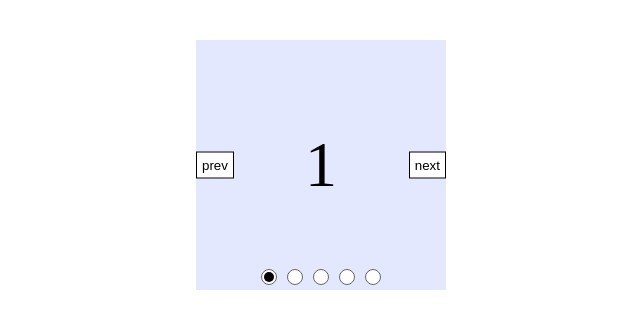
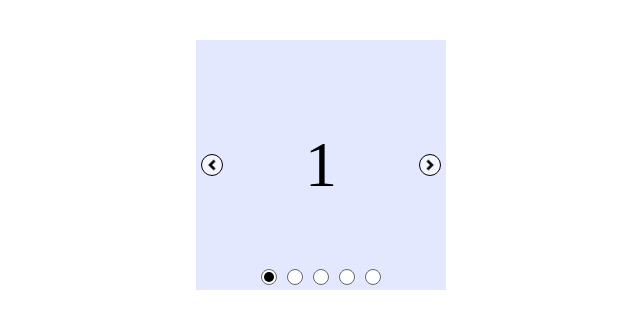
Before and after one commit to anebozhenko/carousel, a plain HTML site: page index.html in a window 1280 px wide. Shown: the whole page, without its empty margins (319-959 px from the left). Drawn offline with Linux system fonts and the light colour scheme.

Commit message:
added arrows

```diff
--- a/index.html
+++ b/index.html
@@ -8,8 +8,8 @@
 <body>
 
 	<div class="carousel">
-		<button class="carousel__arrow carousel__arrow-prev">prev</button>
-		<button class="carousel__arrow carousel__arrow-next">next</button>
+		<div class="carousel__arrow carousel__arrow-prev"></div>
+		<div class="carousel__arrow carousel__arrow-next"></div>
 		<div class="carousel__items">
 			<div class="carousel__row">
 				<div class="carousel__item"></div>
--- a/sass/styles.sass
+++ b/sass/styles.sass
@@ -10,16 +10,22 @@
 	transform: translate(-50%, 0)
 	&__arrow
 		border: 1px solid #000
-		background: #fff
-		padding: 5px
+		background-color: rgba(#fff, .6)
+		background-image: url('../img/arrow.png')
+		background-size: 150%
+		background-position: center center
+		width: 22px
+		height: 22px
 		cursor: pointer
+		border-radius: 50%
 		position: absolute
 		top: 50%
 		transform: translateY(-50%)
-		left: 0
+		left: 5px
 	&__arrow-next
 		left: auto
-		right: 0
+		right: 5px
+		transform: translateY(-50%) rotate(180deg)
 	&__items
 		width: 250px
 		height: 250px
```
Also changed, not shown: css/styles.css, img/arrow.png (added).
